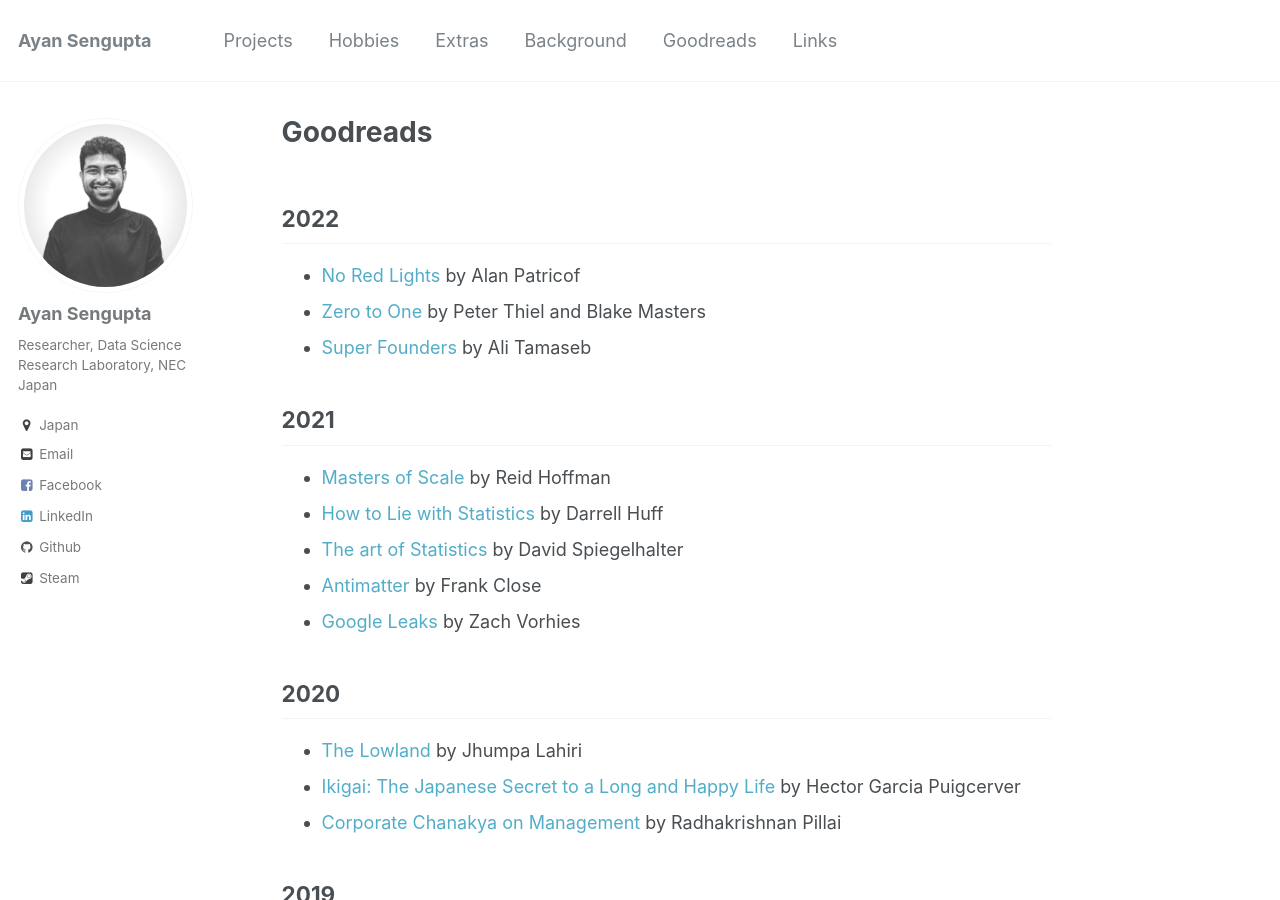
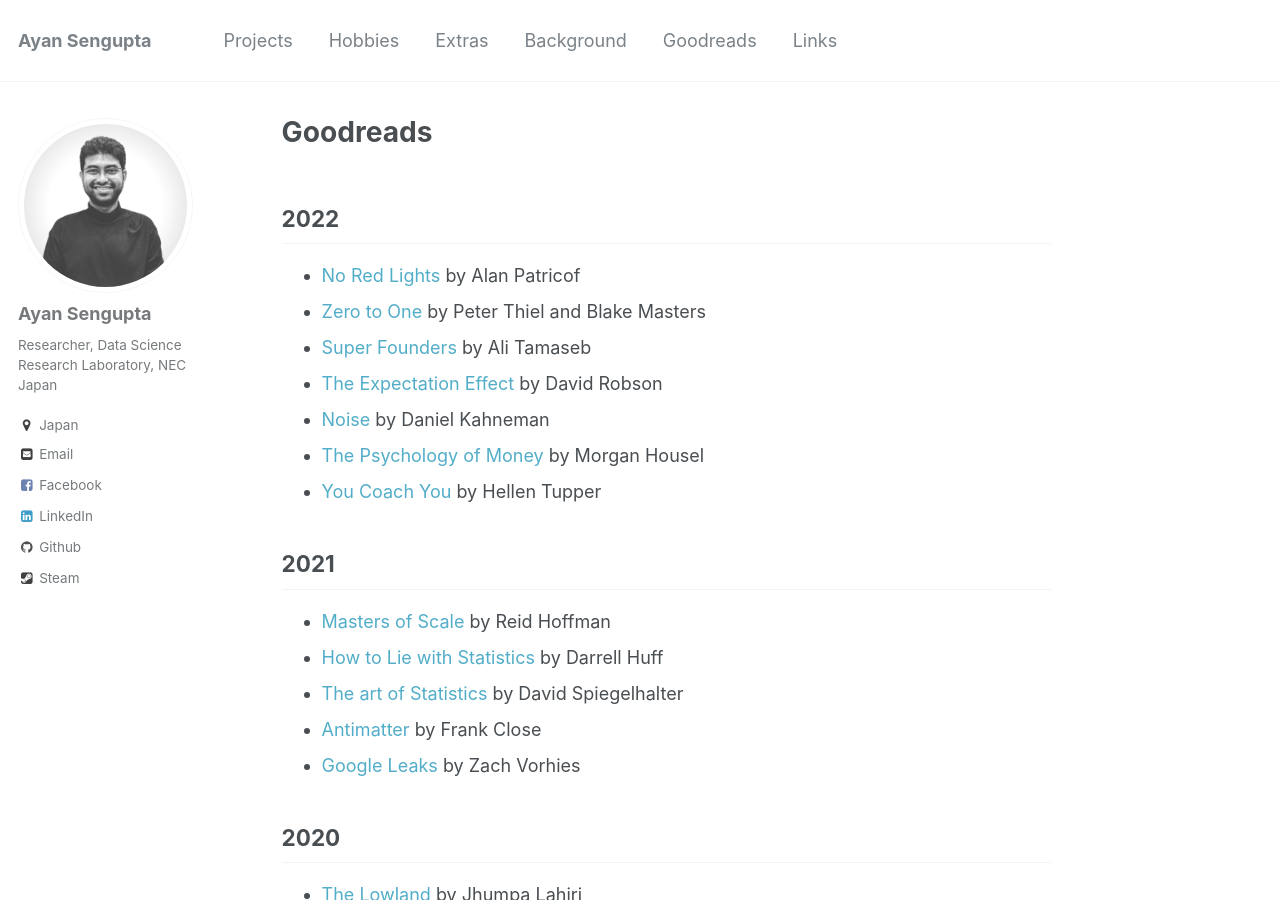
Before and after one commit to ayansengupta17/ayansengupta17.github.io, a Jekyll site: the page built from _pages/goodreads.md, in a window 1280 px wide and 900 px high. Built offline with Jekyll 4.4.1, drawn with Linux system fonts in a browser that asks for light colours.

Commit message:
added new books

```diff
--- a/_pages/goodreads.md
+++ b/_pages/goodreads.md
@@ -10,6 +10,10 @@
 * [No Red Lights](https://www.goodreads.com/book/show/59365385-no-red-lights) by Alan Patricof
 * [Zero to One](https://www.goodreads.com/book/show/18050143-zero-to-one) by  Peter Thiel and Blake Masters
 * [Super Founders](https://www.goodreads.com/en/book/show/55277918) by Ali Tamaseb
+* [The Expectation Effect](https://www.goodreads.com/en/book/show/57771229-the-expectation-effect) by David Robson
+* [Noise](https://www.goodreads.com/book/show/55339408-noise) by Daniel Kahneman
+* [The Psychology of Money](https://www.goodreads.com/book/show/41881472-the-psychology-of-money) by Morgan Housel
+* [You Coach You](https://www.goodreads.com/book/show/57951422-you-coach-you) by Hellen Tupper
 
 
 2021
```
